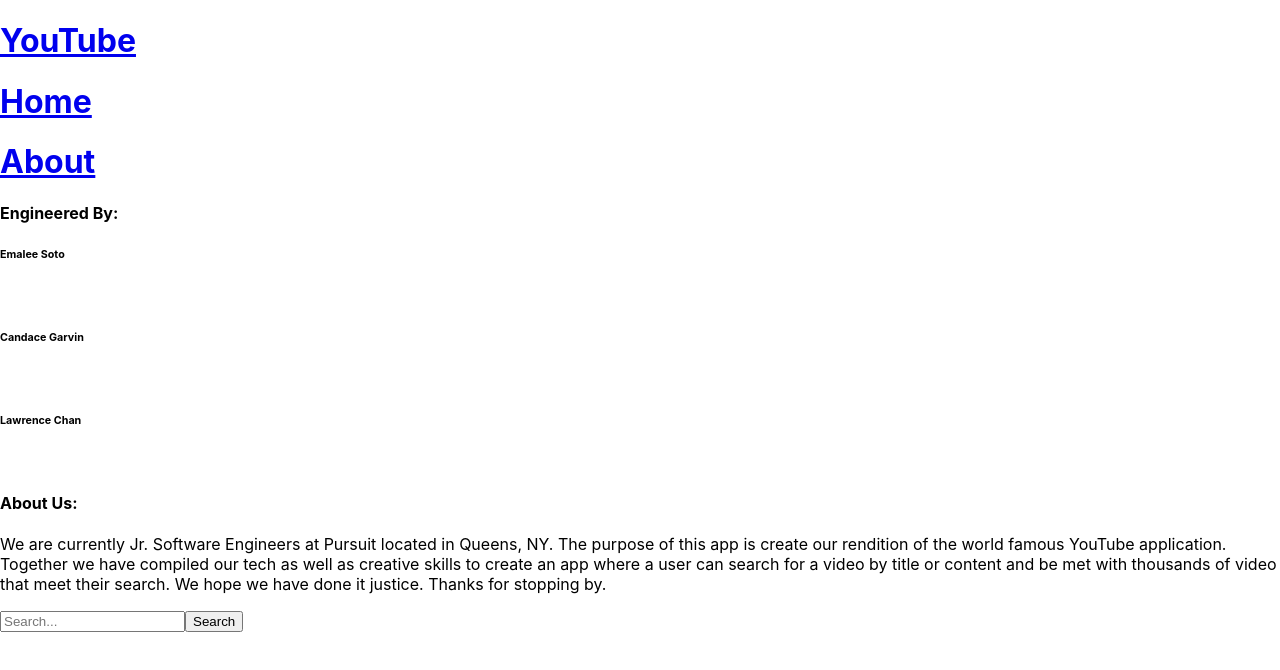
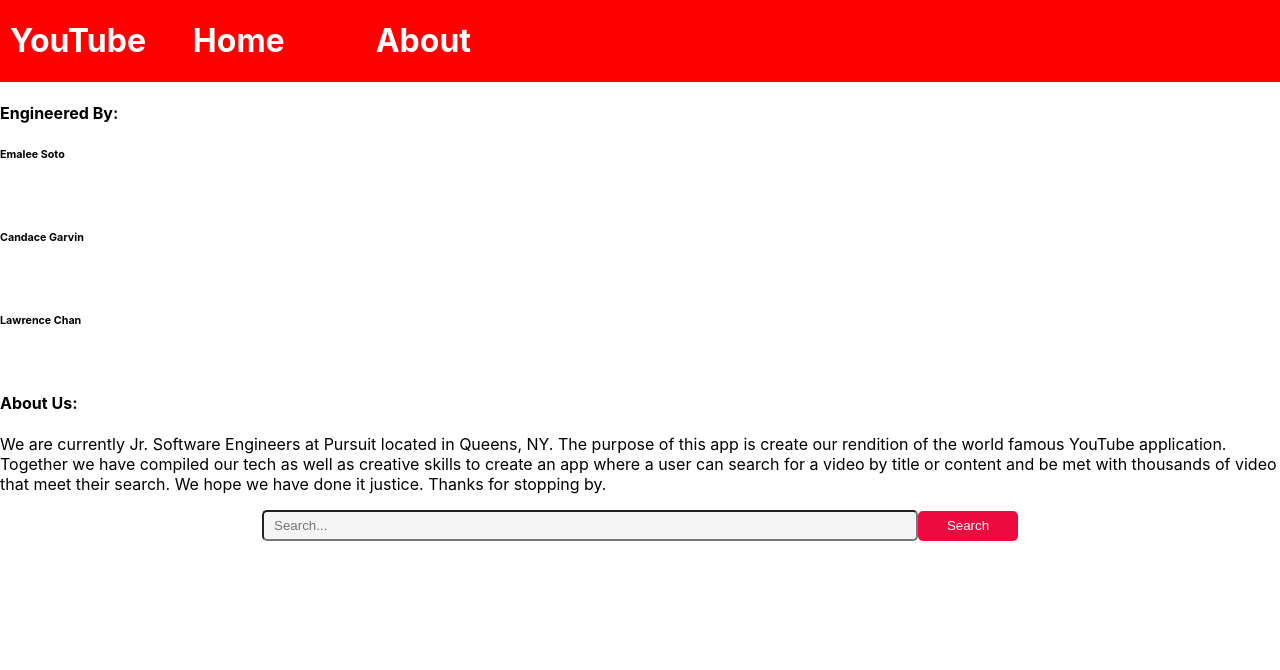
Before and after one commit to lchen6283/Group-4-YouTube-Clone-Project, a React (Create React App) app: page /about in a window 1280 px wide. Shown: the top 670 px of the page. Built offline with nearby package versions, Linux system fonts and the light colour scheme; no server answers.

Commit message:
added  nav & searchbar css

```diff
--- /dev/null
+++ b/src/components/Nav.css
@@ -0,0 +1,14 @@
+header {
+  display: grid;
+  grid-template-columns: repeat(7, 1fr);
+  background-color: red;
+}
+
+h1 {
+  color: white;
+  padding-left: 10px;
+}
+
+a {
+  text-decoration: none;
+}
--- a/src/components/Nav.js
+++ b/src/components/Nav.js
@@ -1,20 +1,20 @@
 import { Link } from "react-router-dom";
-import { ReactDOM } from "react";
-import AboutMeSection from "./About";
+import "./Nav.css";
 
 const Nav = () => {
-
   return (
     <header>
-      <h1>
-        <Link to="/">YouTube</Link>
-      </h1>
-      <h1>
-        <Link to="/">Home</Link>
-      </h1>
-      <h1>
-      <Link to="/about">About</Link>
-      </h1>
+      <Link to="/">
+        <h1>YouTube</h1>
+      </Link>
+
+      <Link to="/">
+        <h1>Home</h1>
+      </Link>
+
+      <Link to="/about">
+        <h1>About</h1>
+      </Link>
     </header>
   );
 };
--- /dev/null
+++ b/src/components/SearchBar.css
@@ -0,0 +1,20 @@
+form {
+  text-align: center;
+}
+
+input {
+  border-radius: 5px;
+  height: 25px;
+  width: 50%;
+  padding-left: 10px;
+  background-color: #f5f5f5;
+}
+
+button {
+  background-color: #ed0a3f;
+  color: white;
+  border: 2px solid #ed0a3f;
+  border-radius: 5px;
+  height: 30px;
+  width: 100px;
+}
--- a/src/components/SearchBar.js
+++ b/src/components/SearchBar.js
@@ -1,4 +1,5 @@
 import React from "react";
+import "./SearchBar.css";
 
 class SearchBar extends React.Component {
   constructor() {
```
Also changed, not shown: src/components/About.js (+10 -6 lines).
